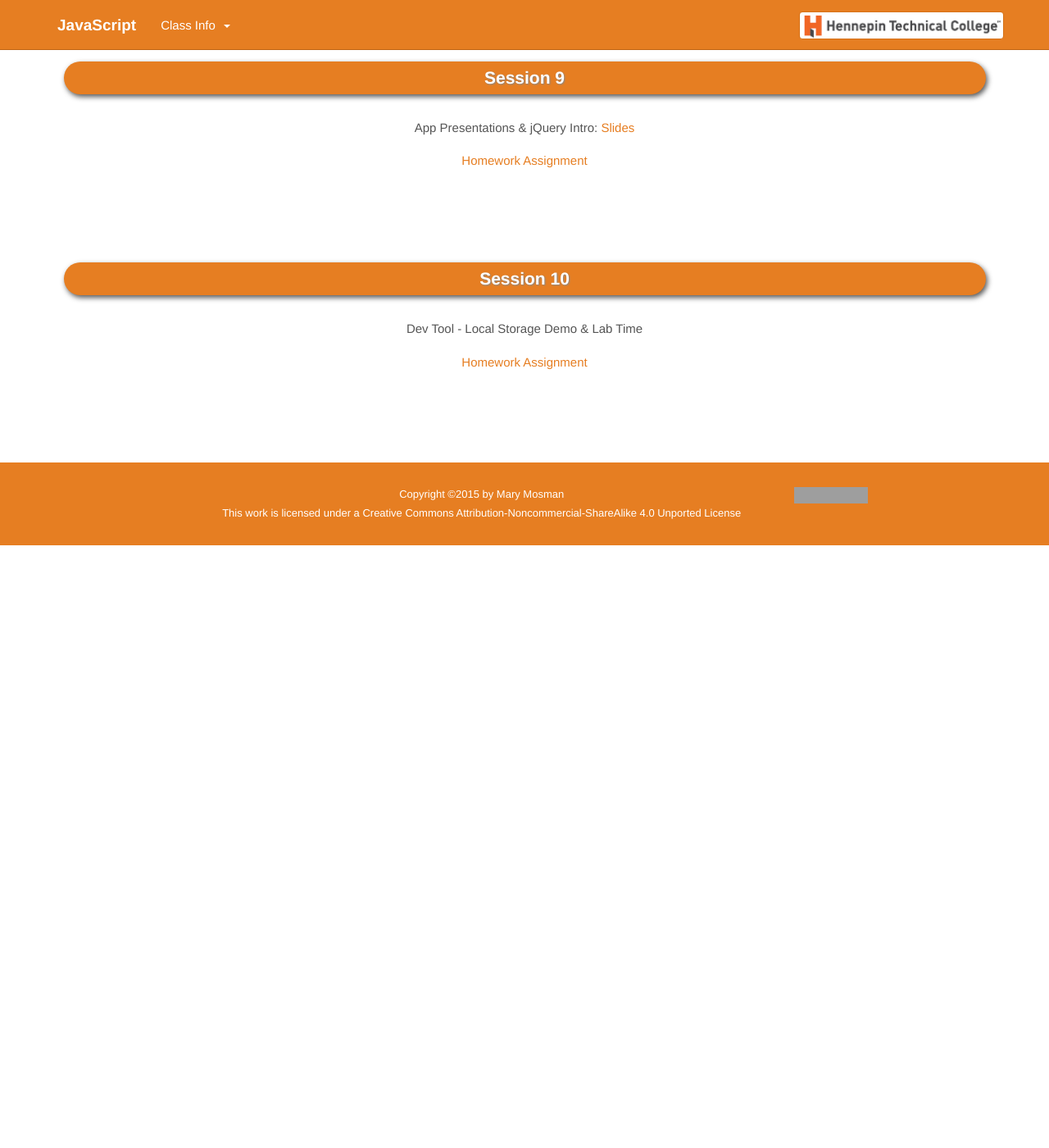
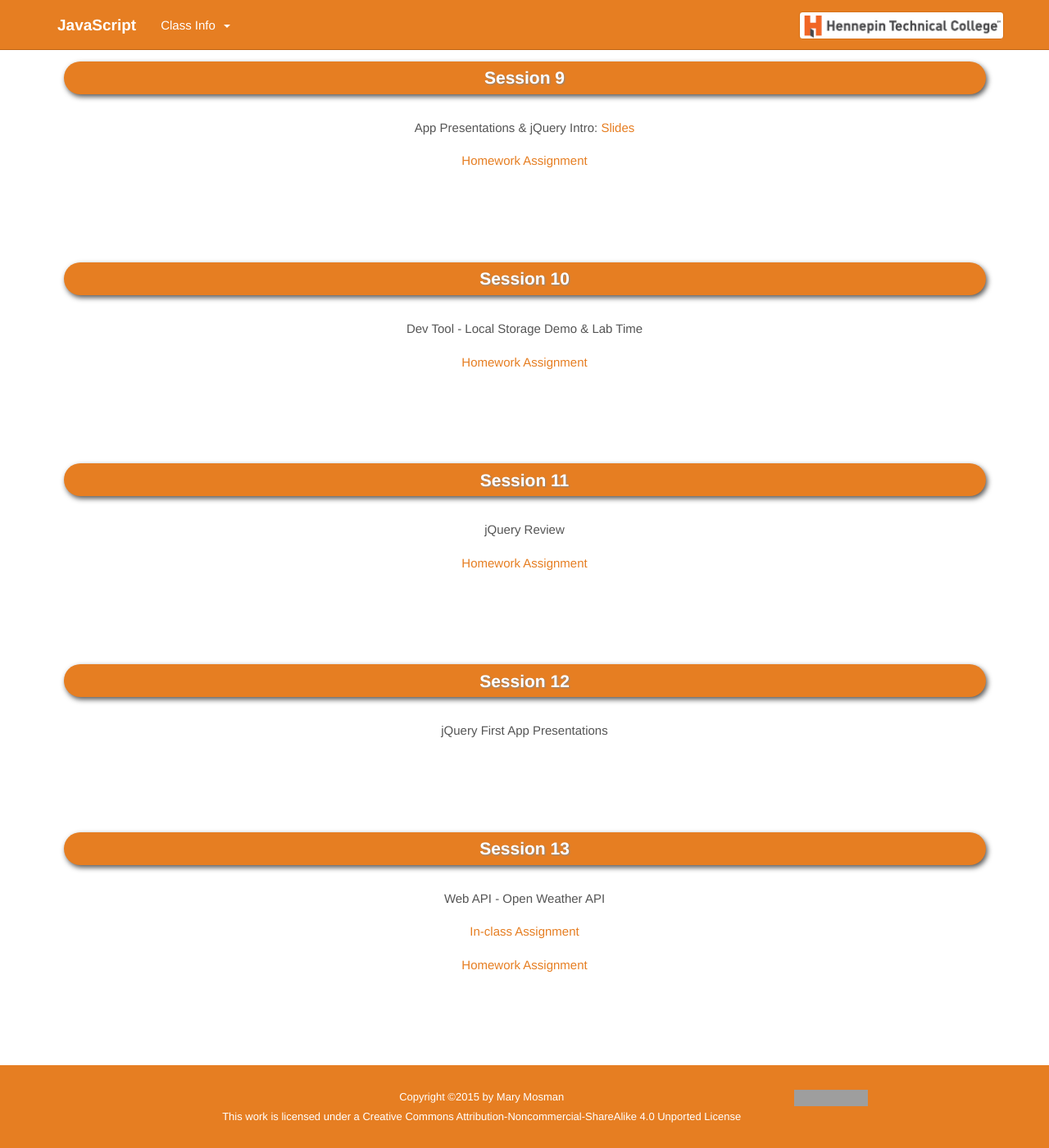
Before and after one commit to htc-ccis2591/main, a Jekyll site: the page built from _semesters/2015_3_Fall.md, in a window 1280 px wide and 1400 px high, scrolled down 2470 px. Shown: the whole window at 82% size. Built offline with Jekyll 4.4.1, drawn with Linux system fonts in a browser that asks for light colours; some web fonts are replaced; before the commit the page ends 3135 px from its top, so only the background shows below that; grey boxes are pictures that could not be loaded.

Commit message:
weather stuff

```diff
--- a/_layouts/semester.html
+++ b/_layouts/semester.html
@@ -21,10 +21,8 @@ layout: page
     {% endfor %}
 
     {% for lab in session.labs %}
-    <p>Lab: <a href="{{ lab.url }}" target="_blank"> {{ lab.title }} </a>
-      {% if lab.worksheet_url %}
-      (<a href="{{ lab.worksheet_url | prepend: site.baseurl }}">Lab Worksheet</a>)
-      {% endif %}
+    <p>
+      <a href="{{ lab.url | prepend: site.baseurl }}">In-class Assignment</a>
     </p>
     {% endfor %}
 
--- a/_semesters/2015_3_Fall.md
+++ b/_semesters/2015_3_Fall.md
@@ -94,4 +94,28 @@ sessions:
     #  -
     #    title: "Chapter 9 & 10"
     practice_url: "/assets/assignments/jQueryMoonflower.pdf"
+
+  - #Session 11
+    lectures:
+      -
+        title: "jQuery Review"
+
+    practice_url: "/assets/assignments/FirstAppPart3.pdf"
+
+  - #Session 12
+    lectures:
+      -
+        title: "jQuery First App Presentations"
+
+
+  - #Session 13
+    lectures:
+      -
+        title: "Web API - Open Weather API"
+
+    labs:
+      -
+        url: "/assets/assignments/SimpleWeatherApp.pdf"
+
+    practice_url: "/assets/assignments/WebApiAssignment.pdf"
 ---
```
Also changed, not shown: 2 other files.
